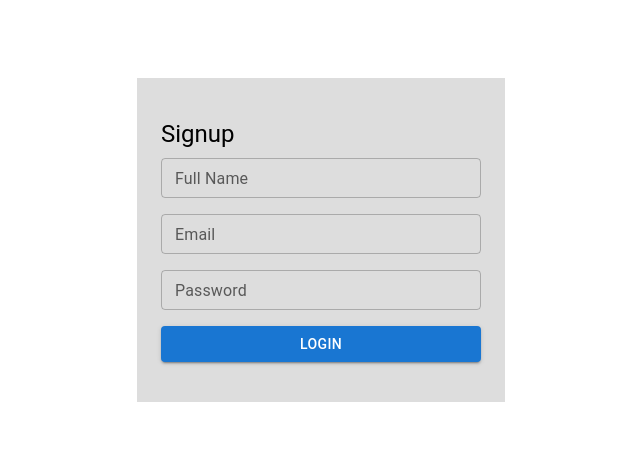
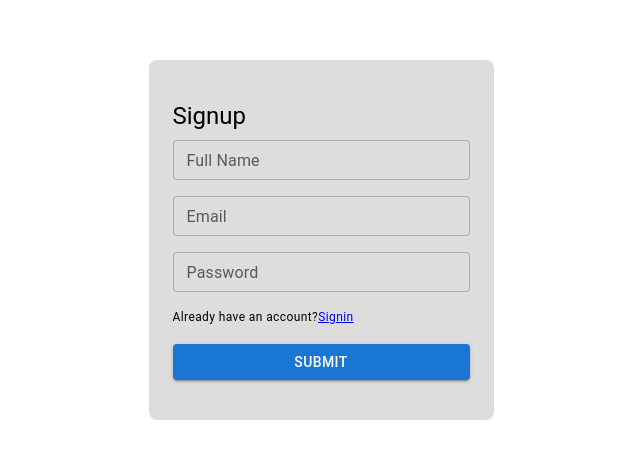
Before and after one commit to faarhaan10/travellers-villa, a React (Create React App) app: page /register in a window 1280 px wide. Shown: the part 160-618 px from the top of the page, without its empty margins (319-959 px from the left). Built offline with nearby package versions, Linux system fonts and the light colour scheme.

Commit message:
contex added

```diff
--- a/src/App.js
+++ b/src/App.js
@@ -2,13 +2,13 @@ import logo from './logo.svg';
 import './App.css';
 import { RouterProvider } from 'react-router-dom';
 import router from './Pages/Routes';
+import AuthProvider from './Pages/Contex/AuthProvider';
 
 function App() {
   return (
-    <div className="">
+    <AuthProvider>
       <RouterProvider router={router} />
-
-    </div>
+    </AuthProvider>
   );
 }
 
--- a/src/Pages/Authentication/Login.js
+++ b/src/Pages/Authentication/Login.js
@@ -1,7 +1,8 @@
-import { Button, Stack, TextField, Typography } from '@mui/material';
+import { Button, Chip, Stack, TextField, Typography } from '@mui/material';
 import { Box } from '@mui/system';
 import React from 'react';
 import { useForm } from 'react-hook-form';
+import { Link } from 'react-router-dom';
 
 const Login = () => {
 
@@ -15,12 +16,14 @@ const Login = () => {
             height: '100vh',
         }}>
             <Box sx={{
-                width: { md: '20rem', xs: 'auto' }
+                width: { md: 345, xs: 1 },
+                mx: { md: 0, xs: 2 },
+
             }}>
                 <Box
                     component='form'
                     onSubmit={handleSubmit(onSubmit)}
-                    sx={{ backgroundColor: '#ddd', px: 3, py: 5 }}
+                    sx={{ backgroundColor: '#ddd', px: 3, py: 5, borderRadius: 2, }}
                 >
                     <Typography variant="h5" gutterBottom>
                         Signin
@@ -40,7 +43,14 @@ const Login = () => {
                             size="small"
                             {...register("password", { required: true })}
                         />
+                        <Typography variant="caption" display="block" gutterBottom>
+                            Create an account?
+                            <Link to='/register' >
+                                Signup
+                            </Link>
+                        </Typography>
                         <Button type='submit' variant="contained">Login</Button>
+
                     </Stack>
                 </Box>
 
--- a/src/Pages/Authentication/Reg.js
+++ b/src/Pages/Authentication/Reg.js
@@ -2,24 +2,28 @@ import { Button, Stack, TextField, Typography } from '@mui/material';
 import { Box } from '@mui/system';
 import React from 'react';
 import { useForm } from 'react-hook-form';
+import { Link } from 'react-router-dom';
 
 const Reg = () => {
 
     const { register, handleSubmit } = useForm();
     const onSubmit = data => console.log(data);
     return (
-        <Box style={{}}>
-            <Box fullwidth sx={{
+        <Box style={{
+            display: 'flex',
+            alignItems: 'center',
+            justifyContent: 'center',
+            height: '100vh',
+        }}>
+            <Box sx={{
+                width: { md: 345, xs: 1 },
+                mx: { md: 0, xs: 2 },
 
-                display: 'flex',
-                height: '100vh',
-                alignItems: 'center',
-                justifyContent: 'center'
             }}>
                 <Box
                     component='form'
                     onSubmit={handleSubmit(onSubmit)}
-                    sx={{ backgroundColor: '#ddd', px: 3, py: 5, width: { md: '20rem', xs: 'auto' }, }}
+                    sx={{ backgroundColor: '#ddd', px: 3, py: 5, borderRadius: 2, }}
                 >
                     <Typography variant="h5" gutterBottom>
                         Signup
@@ -46,7 +50,13 @@ const Reg = () => {
                             size="small"
                             {...register("password", { required: true })}
                         />
-                        <Button type='submit' variant="contained">Login</Button>
+                        <Typography variant="caption" display="block" gutterBottom>
+                            Already have an account?
+                            <Link to='/login' >
+                                Signin
+                            </Link>
+                        </Typography>
+                        <Button type='submit' variant="contained">Submit</Button>
                     </Stack>
                 </Box>
 
--- /dev/null
+++ b/src/Pages/Contex/AuthProvider.js
@@ -0,0 +1,22 @@
+import React, { createContext } from 'react';
+
+export const MyContext = createContext();
+const AuthProvider = ({ children }) => {
+    const user = {
+        displayName: 'Farhan ELias',
+        email: 'faarhaan10@gmail.com',
+        photoURL: 'https://i.pinimg.com/originals/8d/'
+    }
+
+    const data = {
+        user,
+    }
+
+    return (
+        <MyContext.Provider value={data}>
+            {children}
+        </MyContext.Provider>
+    );
+};
+
+export default AuthProvider;
--- a/src/Pages/Home/Home.js
+++ b/src/Pages/Home/Home.js
@@ -1,8 +1,12 @@
-import React from 'react';
+
+import { useContext } from 'react';
+import { MyContext } from '../Contex/AuthProvider';
 import NavigationBar from '../Shared/NavigationBar';
 import OurBlogs from './OurBlogs';
 
 const Home = () => {
+    const { user } = useContext(MyContext);
+    console.log(user);
     return (
         <div>
             <NavigationBar />
--- a/src/Pages/Home/OurBlogs.js
+++ b/src/Pages/Home/OurBlogs.js
@@ -17,7 +17,7 @@ const OurBlogs = () => {
                 }}
                 >
                     {
-                        [...Array(10)].map(item => <SingleBlog
+                        [...Array(9)].map(item => <SingleBlog
                             key={item}
                             blog={item}
                         />)
--- a/src/Pages/Home/SingleBlog.js
+++ b/src/Pages/Home/SingleBlog.js
@@ -40,7 +40,7 @@ export default function SingleBlog({ blog }) {
 
     return (
         <Grid item xs={12} md={4}>
-            <Card sx={{ maxWidth: 345 }} className='card-shadow'>
+            <Card sx={{ maxWidth: { md: 345, xs: 1 } }} className='card-shadow'>
                 <CardHeader
                     avatar={
                         <Avatar sx={{ bgcolor: red[500] }} aria-label="recipe">
--- a/src/index.js
+++ b/src/index.js
@@ -7,10 +7,10 @@ import reportWebVitals from './reportWebVitals';
 
 const root = ReactDOM.createRoot(document.getElementById('root'));
 root.render(
-  <React.StrictMode>
-    <App />
-    {/* </RouterProvider > */}
-  </React.StrictMode>
+  <App />
+  // <React.StrictMode>
+  //   {/* </RouterProvider > */}
+  // </React.StrictMode>
 );
 
 // If you want to start measuring performance in your app, pass a function
```
